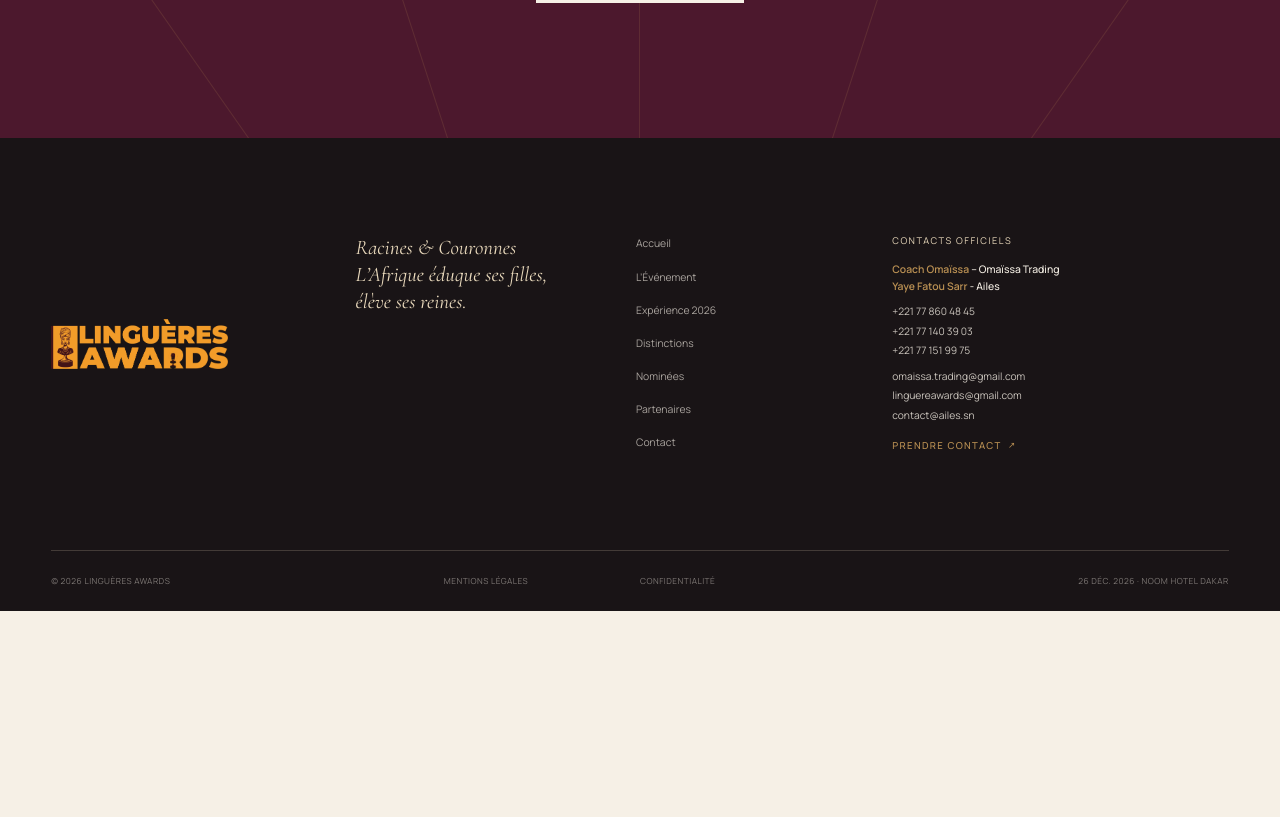
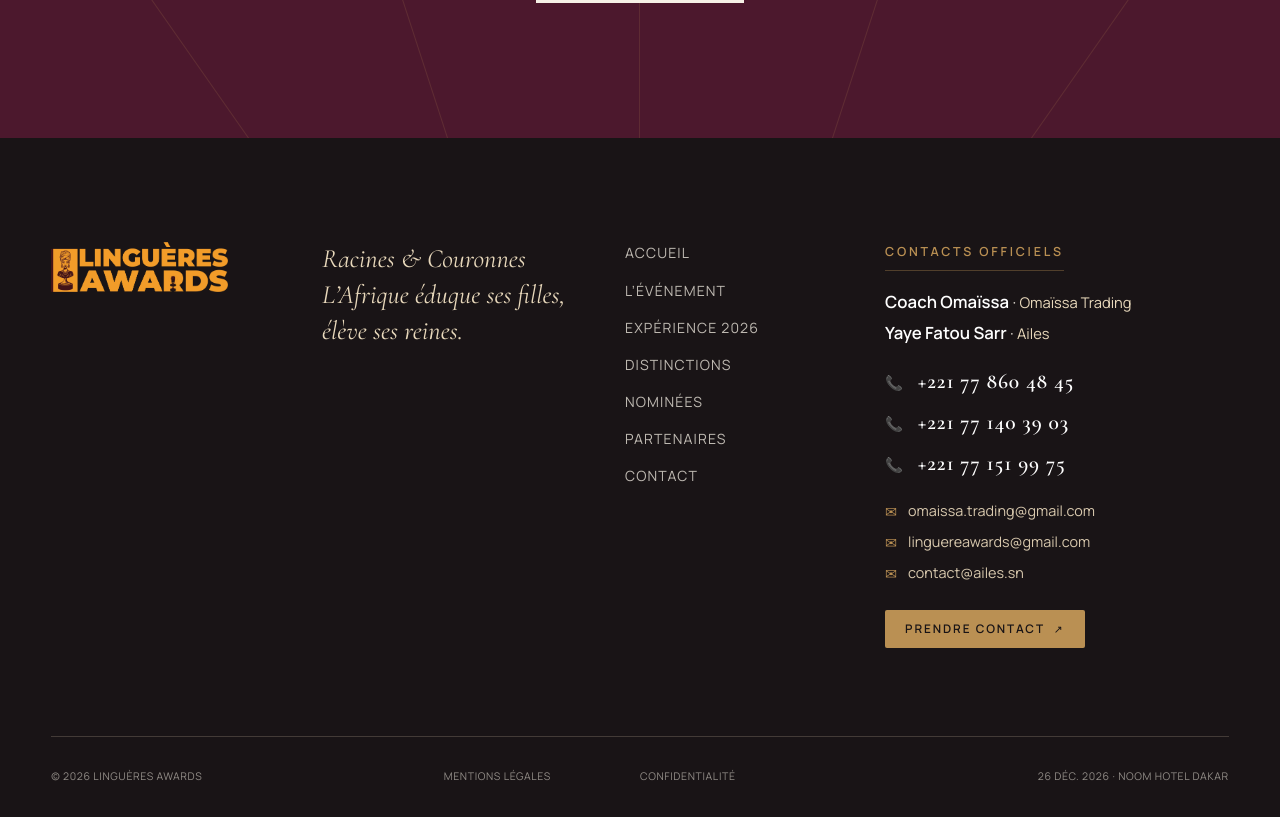
Before and after one commit to Montana2000/linguere-awards-2026, a React (Vite) app: page / in a window 1280 px wide. Shown: the part 10160-10977 px from the top of the page. Before the commit the page ends 10771 px from the top, so only its background shows below. Built offline with nearby package versions, Linux system fonts and the light colour scheme; the HTML template or start-up script is replaced by a standard one.

Commit message:
Enhance footer contacts legibility, header contact scroll, and partner button anchor

```diff
--- a/src/App.tsx
+++ b/src/App.tsx
@@ -32,7 +32,7 @@ const navItems = [
   ['Distinctions', '/distinctions'],
   ['Nominées', '/nominees'],
   ['Partenaires', '/partenaires'],
-  ['Contact', '/contact'],
+  ['Contact', '#contact'],
 ]
 
 const categories = [
@@ -108,7 +108,7 @@ function Header({ forceDark = false, currentPath }: { forceDark?: boolean; curre
           )
         })}
       </nav>
-      <a className="header-contact" href="/contact">Nous contacter <Arrow /></a>
+      <a className="header-contact" href="#contact">Nous contacter <Arrow /></a>
       <button className="menu-toggle" type="button" onClick={() => setOpen(!open)} aria-expanded={open} aria-label="Ouvrir le menu">
         <span /><span />
       </button>
@@ -629,10 +629,10 @@ function SecondaryPage({ data, currentPath }: { data: (typeof pageData)[string];
 
 function PartnerCta() {
   return (
-    <section className="partner-cta">
+    <section className="partner-cta" id="partenaires">
       <p>Partenaires · Institutions · Médias · Mécènes</p>
       <h2>ENSEMBLE,<br /><em>ÉCRIVONS LA SUITE.</em></h2>
-      <ButtonLink href="/partenaires" light>Devenir partenaire</ButtonLink>
+      <ButtonLink href="#contact" light>Devenir partenaire</ButtonLink>
       <div className="crown-lines" aria-hidden="true"><i /><i /><i /><i /><i /></div>
     </section>
   )
@@ -640,28 +640,28 @@ function PartnerCta() {
 
 function Footer() {
   return (
-    <footer>
+    <footer id="contact">
       <div className="footer__top">
         <Logo />
         <p>Racines & Couronnes<br />L’Afrique éduque ses filles,<br />élève ses reines.</p>
         <nav aria-label="Navigation de pied de page">{navItems.map(([label, href]) => <a href={href} key={href}>{label}</a>)}</nav>
         <div className="footer__contact-block">
           <p className="footer__contact-lead">Contacts officiels</p>
-          <p className="footer__contact-names">
-            <strong>Coach Omaïssa</strong> – Omaïssa Trading<br />
-            <strong>Yaye Fatou Sarr</strong> - Ailes
-          </p>
-          <div className="footer__contact-group">
-            <a href="tel:+221778604845">+221 77 860 48 45</a>
-            <a href="tel:+221771403903">+221 77 140 39 03</a>
-            <a href="tel:+221771519975">+221 77 151 99 75</a>
+          <div className="footer__contact-names">
+            <p><strong>Coach Omaïssa</strong> · <span>Omaïssa Trading</span></p>
+            <p><strong>Yaye Fatou Sarr</strong> · <span>Ailes</span></p>
           </div>
-          <div className="footer__contact-group">
-            <a href="mailto:omaissa.trading@gmail.com">omaissa.trading@gmail.com</a>
-            <a href="mailto:linguereawards@gmail.com">linguereawards@gmail.com</a>
-            <a href="mailto:contact@ailes.sn">contact@ailes.sn</a>
+          <div className="footer__contact-group footer__contact-group--phones">
+            <a href="tel:+221778604845"><span className="footer__contact-icon">📞</span> +221 77 860 48 45</a>
+            <a href="tel:+221771403903"><span className="footer__contact-icon">📞</span> +221 77 140 39 03</a>
+            <a href="tel:+221771519975"><span className="footer__contact-icon">📞</span> +221 77 151 99 75</a>
           </div>
-          <a className="footer__contact-cta" href="/contact">Prendre contact <Arrow /></a>
+          <div className="footer__contact-group footer__contact-group--emails">
+            <a href="mailto:omaissa.trading@gmail.com"><span className="footer__contact-icon">✉</span> omaissa.trading@gmail.com</a>
+            <a href="mailto:linguereawards@gmail.com"><span className="footer__contact-icon">✉</span> linguereawards@gmail.com</a>
+            <a href="mailto:contact@ailes.sn"><span className="footer__contact-icon">✉</span> contact@ailes.sn</a>
+          </div>
+          <a className="footer__contact-cta" href="#contact">Prendre contact <Arrow /></a>
         </div>
       </div>
       <div className="footer__bottom"><span>© 2026 Linguères Awards</span><a href="/">Mentions légales</a><a href="/">Confidentialité</a><span>26 Déc. 2026 · Noom Hotel Dakar</span></div>
@@ -692,8 +692,19 @@ export default function App() {
       const href = target.getAttribute('href')
       if (!href) return
 
-      // Ignorer les ancres pures, liens externes ou protocoles
-      if (href.startsWith('#') || href.startsWith('http') || href.startsWith('mailto:') || href.startsWith('tel:')) return
+      // Défilement fluide vers les ancres locales
+      if (href.startsWith('#')) {
+        const targetId = href.slice(1)
+        const el = document.getElementById(targetId)
+        if (el) {
+          e.preventDefault()
+          el.scrollIntoView({ behavior: 'smooth' })
+        }
+        return
+      }
+
+      // Ignorer liens externes ou protocoles
+      if (href.startsWith('http') || href.startsWith('mailto:') || href.startsWith('tel:')) return
 
       if (href.startsWith('/')) {
         e.preventDefault()
--- a/src/index.css
+++ b/src/index.css
@@ -395,21 +395,27 @@ a:hover .arrow { transform: translate(.18rem, -.18rem); }
 .crown-lines i { width: 1px; height: 100%; background: var(--gold); transform-origin: bottom; }
 .crown-lines i:nth-child(1) { transform: rotate(-35deg); }.crown-lines i:nth-child(2) { transform: rotate(-18deg); }.crown-lines i:nth-child(4) { transform: rotate(18deg); }.crown-lines i:nth-child(5) { transform: rotate(35deg); }
 
-footer { padding: 6rem var(--pad) 1.5rem; color: var(--ivory); background: var(--ebony); }
-.footer__top { display: grid; grid-template-columns: 1.1fr 1fr 0.9fr 1.4fr; gap: 2.5rem; padding-bottom: 6rem; }
-.footer__top > p { margin: 0; color: var(--champagne); font: italic 400 1.3rem/1.3 'Cormorant Garamond', serif; }
-.footer__top nav { display: grid; gap: .8rem; }
-.footer__top nav a { color: rgba(246,240,230,.65); font-size: .65rem; line-height: 1.8; transition: color .2s; }
+footer { padding: 6.5rem var(--pad) 2rem; color: var(--ivory); background: var(--ebony); scroll-margin-top: 5rem; }
+.footer__top { display: grid; grid-template-columns: 1fr 1.15fr 0.95fr 1.6fr; gap: 3.5rem; padding-bottom: 5.5rem; align-items: start; }
+.footer__top > p { margin: 0; color: var(--champagne); font: italic 400 1.65rem/1.35 'Cormorant Garamond', serif; }
+.footer__top nav { display: grid; gap: 1rem; }
+.footer__top nav a { color: rgba(246,240,230,.75); font-size: .88rem; letter-spacing: .08em; text-transform: uppercase; transition: color .2s; }
 .footer__top nav a:hover { color: var(--gold); }
-.footer__contact-block { display: flex; flex-direction: column; gap: .55rem; font-size: .65rem; color: rgba(246,240,230,.75); line-height: 1.6; }
-.footer__contact-lead { margin: 0 0 .2rem; color: var(--champagne); font-size: .58rem; letter-spacing: .16em; text-transform: uppercase; }
-.footer__contact-names { margin: 0; color: var(--ivory); font-weight: 500; }
-.footer__contact-names strong { color: var(--gold); font-weight: 600; }
-.footer__contact-group { display: flex; flex-direction: column; gap: .2rem; }
-.footer__contact-group a { color: rgba(246,240,230,.8); font-size: .64rem; transition: color .2s; text-decoration: none; }
-.footer__contact-group a:hover { color: var(--gold); text-decoration: underline; }
-.footer__contact-cta { display: inline-flex; align-items: center; gap: .4rem; margin-top: .4rem; color: var(--gold); font-size: .6rem; letter-spacing: .14em; text-transform: uppercase; font-weight: 500; }
-.footer__bottom { display: grid; grid-template-columns: 2fr 1fr 1fr 2fr; padding-top: 1.5rem; border-top: 1px solid rgba(232,216,187,.2); color: rgba(246,240,230,.45); font-size: .52rem; letter-spacing: .06em; text-transform: uppercase; }
+.footer__contact-block { display: flex; flex-direction: column; gap: 1.15rem; font-size: .92rem; color: rgba(246,240,230,.88); line-height: 1.6; }
+.footer__contact-lead { margin: 0; color: var(--gold); font-size: .78rem; font-weight: 600; letter-spacing: .22em; text-transform: uppercase; border-bottom: 1px solid rgba(186,144,83,.35); padding-bottom: .45rem; width: fit-content; }
+.footer__contact-names { margin: 0; display: flex; flex-direction: column; gap: .35rem; font-size: 1.02rem; line-height: 1.5; }
+.footer__contact-names p { margin: 0; }
+.footer__contact-names strong { color: #fff; font-weight: 600; font-size: 1.05rem; }
+.footer__contact-names span { color: var(--champagne); font-size: .92rem; }
+.footer__contact-group { display: flex; flex-direction: column; gap: .4rem; }
+.footer__contact-icon { display: inline-block; margin-right: .5rem; color: var(--gold); font-size: .9rem; vertical-align: middle; }
+.footer__contact-group a { color: rgba(246,240,230,.92); font-size: .92rem; transition: color .2s, transform .2s; text-decoration: none; width: fit-content; }
+.footer__contact-group--phones a { font-family: 'Cormorant Garamond', serif; font-size: 1.35rem; font-weight: 600; color: #fff; letter-spacing: .04em; }
+.footer__contact-group--emails a { font-size: .9rem; color: rgba(232,216,187,.92); }
+.footer__contact-group a:hover { color: var(--gold); transform: translateX(4px); }
+.footer__contact-cta { display: inline-flex; align-items: center; gap: .55rem; margin-top: .4rem; padding: .6rem 1.25rem; color: var(--ebony); background: var(--gold); font-size: .74rem; letter-spacing: .16em; text-transform: uppercase; font-weight: 600; border-radius: 2px; width: fit-content; transition: background .25s, transform .2s; text-decoration: none; }
+.footer__contact-cta:hover { background: var(--champagne); transform: translateY(-2px); color: var(--ebony); }
+.footer__bottom { display: grid; grid-template-columns: 2fr 1fr 1fr 2fr; padding-top: 2rem; border-top: 1px solid rgba(232,216,187,.2); color: rgba(246,240,230,.55); font-size: .66rem; letter-spacing: .06em; text-transform: uppercase; }
 .footer__bottom span:last-child { text-align: right; }
 
 .inner-hero { position: relative; min-height: 88svh; color: var(--ivory); background: var(--ebony); }
```
